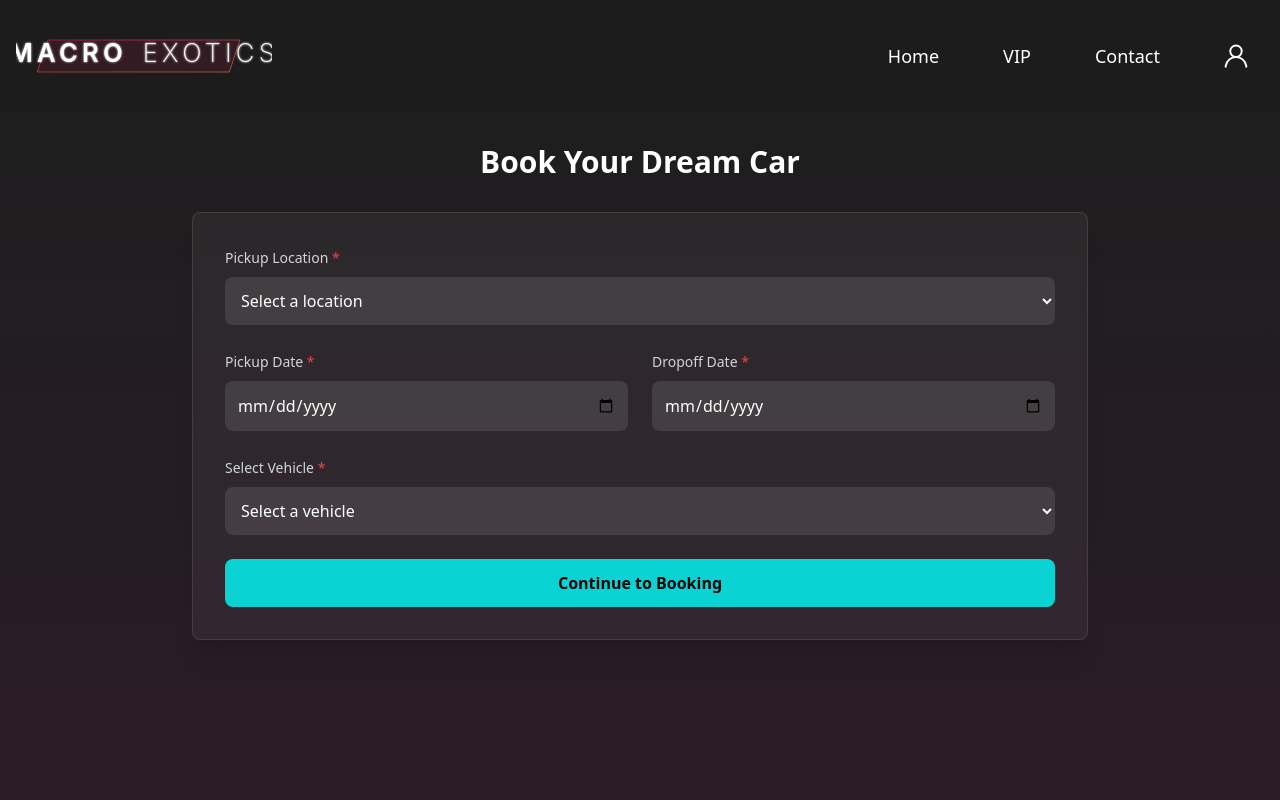
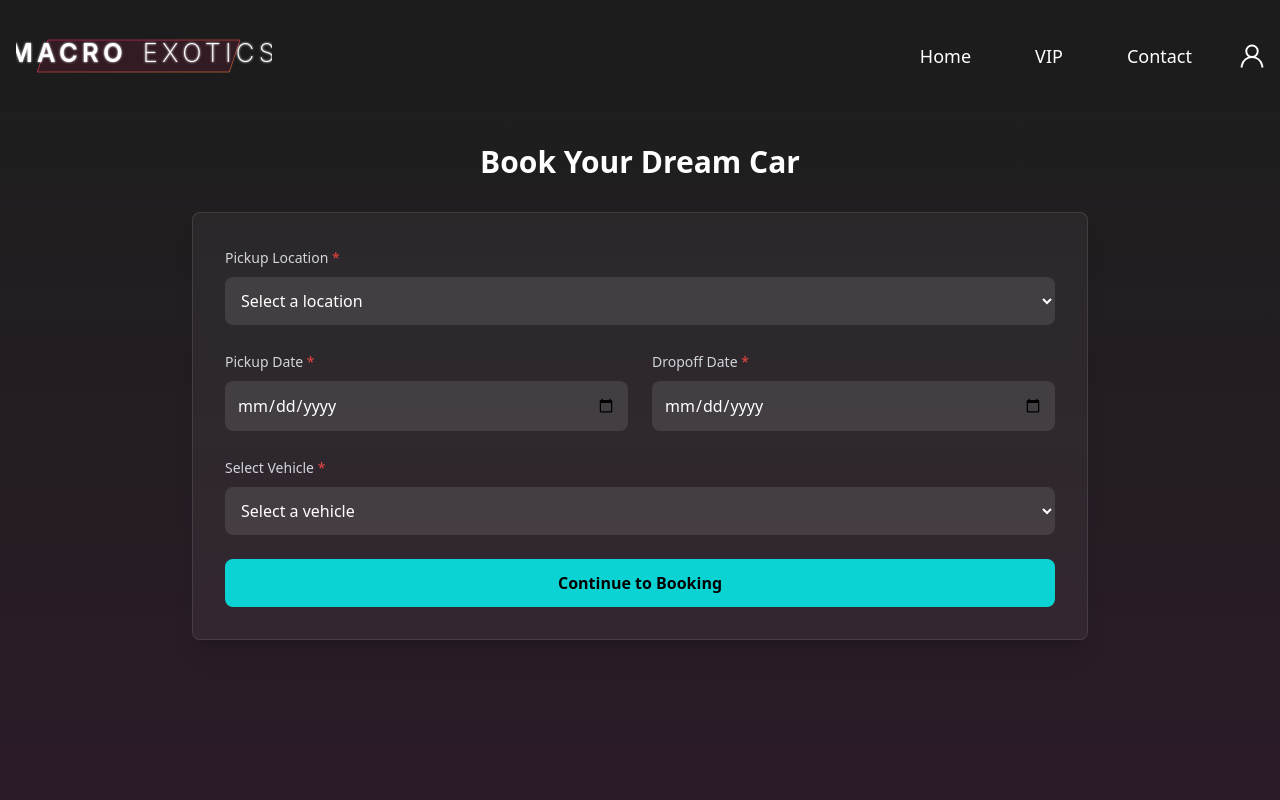
Before and after one commit to Allusion-Steven/ccc-landing-page, a SvelteKit app: page /booking in a window 1280 px wide. Shown: the top 800 px of the page. Built offline with nearby package versions, Linux system fonts and the light colour scheme.

Commit message:
Remove active tab from blank account icon

```diff
--- a/src/routes/+layout.svelte
+++ b/src/routes/+layout.svelte
@@ -125,7 +125,7 @@
 					{#if !$page.data.user}
 						<a
 							href="/login"
-							class="flex items-center justify-center gap-2 text-white hover:text-miami-light-pink hover:drop-shadow-[0_0_8px_rgba(255,27,107,0.5)] {$page.url.pathname === '/login' ? 'relative before:absolute before:inset-0 before:-z-10 before:rounded-lg before:bg-miami-light-pink/10 before:backdrop-blur-sm px-4 py-2 text-miami-light-pink' : 'px-4 py-2'}"
+							class="flex items-center justify-center gap-2 text-white hover:text-miami-light-pink hover:drop-shadow-[0_0_8px_rgba(255,27,107,0.5)]"
 						>
 							<AccountIcon className="w-6 h-6 sm:flex hidden" />
 						</a>
```
